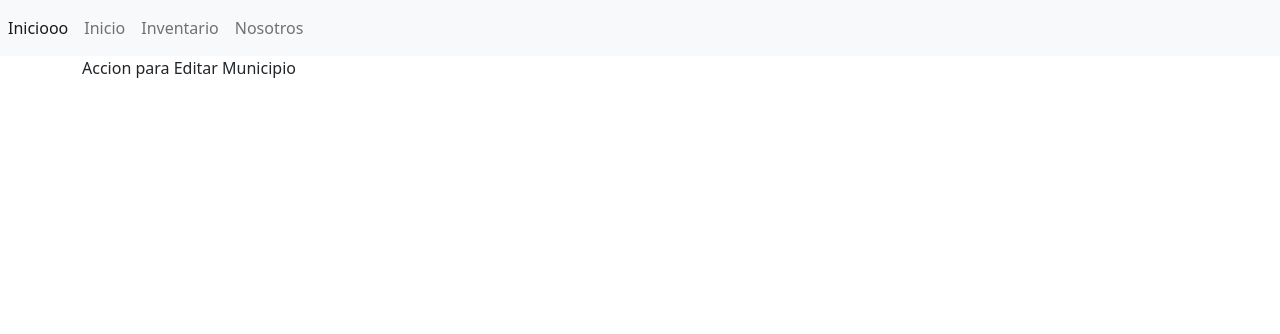
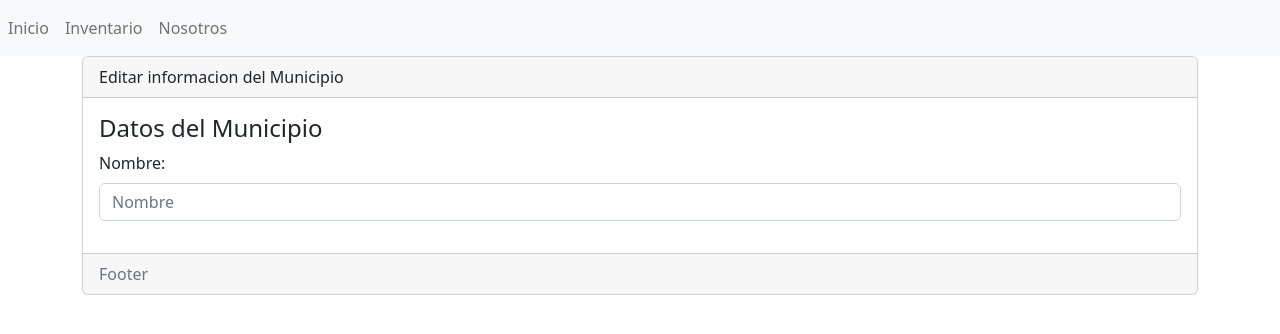
Before and after one commit to miguelfg03/Nevado_GAS, a Django app: template NevadoGas/planning_app/templates/inventario/edit.html in a window 1280 px wide. Shown: the top 334 px of the page. Run offline with Django 4.2, Linux system fonts and the light colour scheme; the template is opened without the code that fills it, so the values that code supplies are empty.

Commit message:
new changes

```diff
--- a/NevadoGas/planning_app/templates/base.html
+++ b/NevadoGas/planning_app/templates/base.html
@@ -20,10 +20,9 @@
     <!-- place navbar here -->
     <nav class="navbar navbar-expand navbar-light bg-light">
         <div class="nav navbar-nav">
-            <a class="nav-item nav-link active" href="#" aria-current="page">Iniciooo <span class="visually-hidden">(current)</span></a>
-            <a class="nav-item nav-link" href="#">Inicio</a>
-            <a class="nav-item nav-link" href=" ./inventario">Inventario</a>
-            <a class="nav-item nav-link" href=" ./nosotros">Nosotros</a>
+            <a class="nav-item nav-link" href=" {% url 'inicio' %}">Inicio</a>
+            <a class="nav-item nav-link" href=" {% url 'inventario' %}">Inventario</a>
+            <a class="nav-item nav-link" href=" {% url 'nosotros' %}">Nosotros</a>
         </div>
     </nav>
     <div class="container">
--- a/NevadoGas/planning_app/templates/inventario/edit.html
+++ b/NevadoGas/planning_app/templates/inventario/edit.html
@@ -2,4 +2,22 @@
 
 {% block titulo %} Editar Municipio {% endblock %}
 
-{% block contenido %} Accion para Editar Municipio {% endblock  %}
+{% block contenido %}
+
+<div class="card">
+    <div class="card-header">
+        Editar informacion del Municipio
+    </div>
+    <div class="card-body">
+
+        <h4 class="card-title">Datos del Municipio</h4>
+
+        {% include 'inventario/form.html' %}
+
+    </div>
+    <div class="card-footer text-muted">
+        Footer
+    </div>
+</div>
+
+{% endblock  %}
--- a/NevadoGas/planning_app/templates/inventario/form.html
+++ b/NevadoGas/planning_app/templates/inventario/form.html
@@ -0,0 +1,10 @@
+<form enctype="multipart/form-data" method="post">
+
+    <div class="mb-3">
+      <label for="" class="form-label">Nombre:</label>
+
+      <input type="text"
+        class="form-control" name="" id="" aria-describedby="helpId" placeholder="Nombre">
+
+    </div>
+</form>
--- a/NevadoGas/planning_app/urls.py
+++ b/NevadoGas/planning_app/urls.py
@@ -4,5 +4,7 @@ from . import views
 urlpatterns = [
     path('', views.inicio, name = 'inicio'),
     path("nosotros", views.nosotros, name ='nosotros'),
-    path("inventario", views.municipio, name ="inventario")
+    path("inventario", views.municipio, name ="inventario"),
+    path('inventario/crear', views.create_municipio, name = "create"),
+    path('inventario/editar', views.edit_municipio, name = "edit"),
 ]
--- a/NevadoGas/planning_app/views.py
+++ b/NevadoGas/planning_app/views.py
@@ -10,3 +10,9 @@ def nosotros(request):
 
 def municipio(request):
     return render(request, "inventario/index.html")
+
+def create_municipio(request):
+    return render(request, "inventario/create.html")
+
+def edit_municipio(request):
+    return render(request, "inventario/edit.html")
```
Also changed, not shown: NevadoGas/planning_app/templates/inventario/create.html (+19 -1 lines), NevadoGas/planning_app/templates/inventario/index.html (+6 -2 lines), NevadoGas/planning_app/templates/sites/inicio.html (+0 -7 lines).
